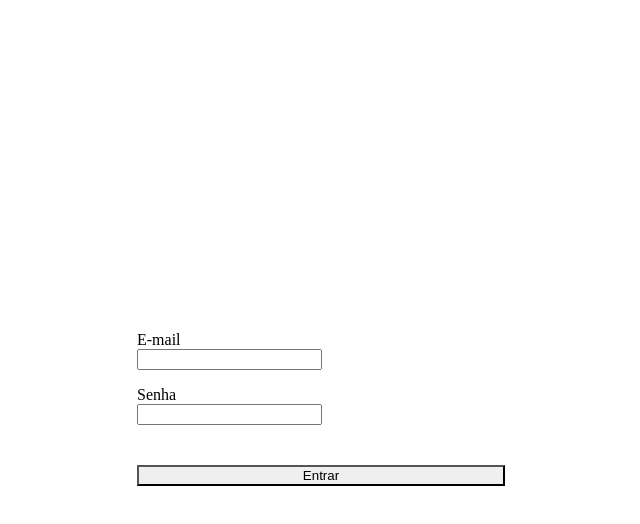
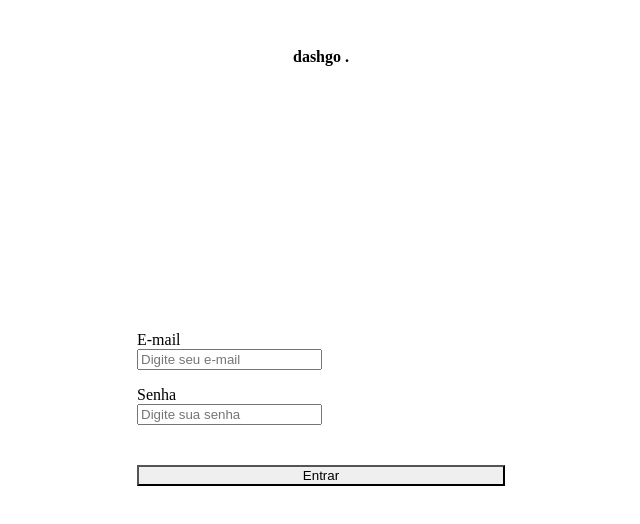
Before and after one commit to moutinhofuturedev/DashGO, a Next.js app: page / in a window 1280 px wide. Shown: the top 524 px of the page, without its empty margins (359-999 px from the left). Built offline with nearby package versions, Linux system fonts and the light colour scheme.

Commit message:
update page login

```diff
--- a/src/pages/index.tsx
+++ b/src/pages/index.tsx
@@ -1,4 +1,4 @@
-import { Button, Flex } from "@chakra-ui/react";
+import { Button, Flex, Text } from "@chakra-ui/react";
 import { Input } from "../components/Form";
 
 export default function SignIn() {
@@ -10,6 +10,22 @@
       w={"100vw"}
       px={"2rem"} // responsividade
     >
+      <Text
+        position={"absolute"}
+        top={"2rem"}
+        fontSize={"3xl"}
+        fontWeight={"bold"}
+        letterSpacing={"tight"}
+      >
+        dashgo
+        <Text
+          as={"span"}
+          color={"teal.400"}
+          ml={"0.25rem"}
+        >
+          .
+        </Text>
+      </Text>
       <Flex
         as={"form"}
         w={"100%"}
@@ -20,16 +36,8 @@
         flexDirection={"column"}
         gap={"1rem"} // 16px
       >
-        <Input
-          name={"email"}
-          type={"email"}
-          label={"E-mail"}
-        />
-        <Input
-          name={"password"}
-          type={"password"}
-          label={"Senha"}
-        />
+        <Input name={"email"} type={"email"} label={"E-mail"} placeholder="Digite seu e-mail"/>
+        <Input name={"password"} type={"password"} label={"Senha"} placeholder="Digite sua senha"/>
 
         <Button
           type={"submit"}
```
